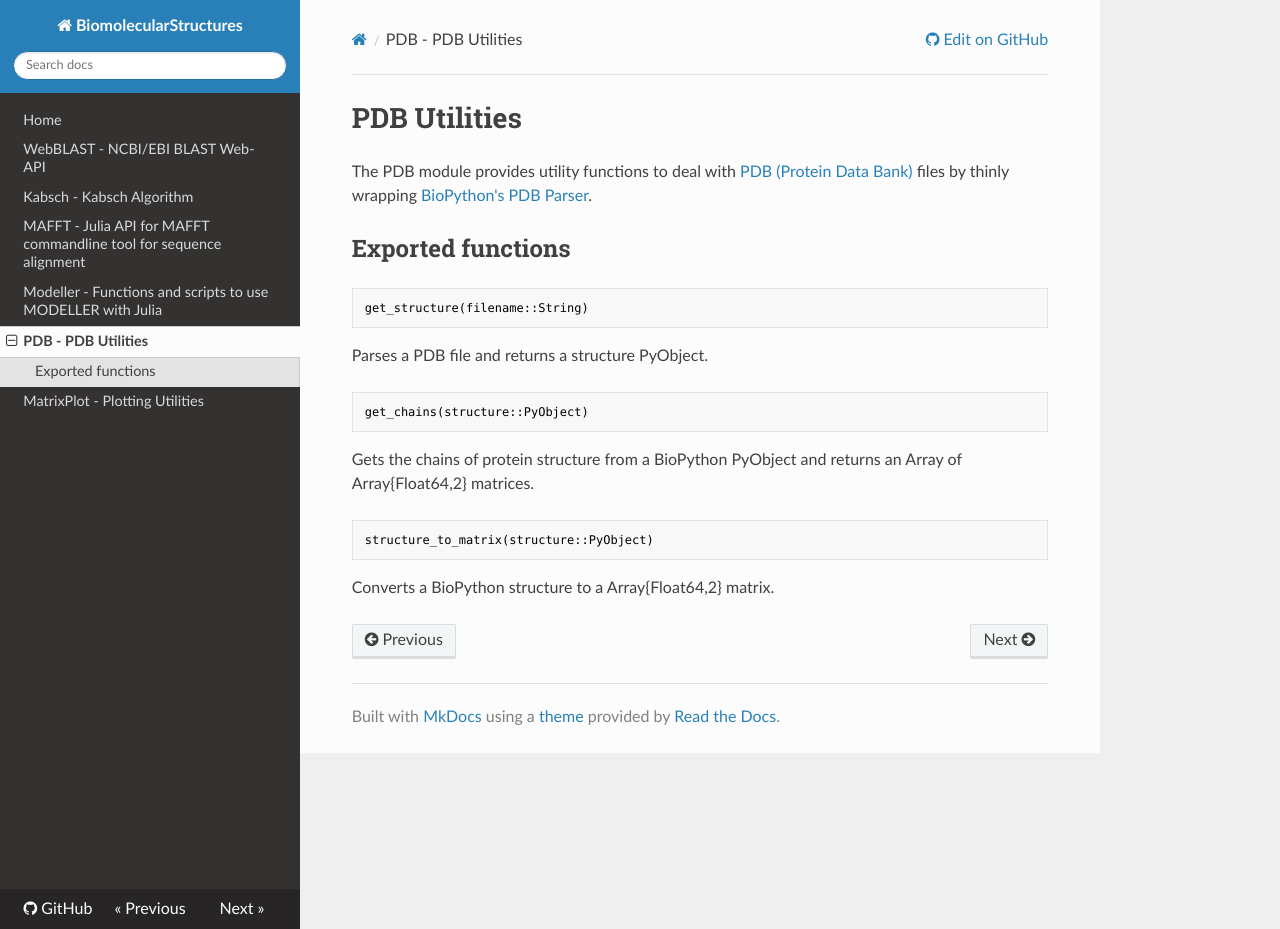
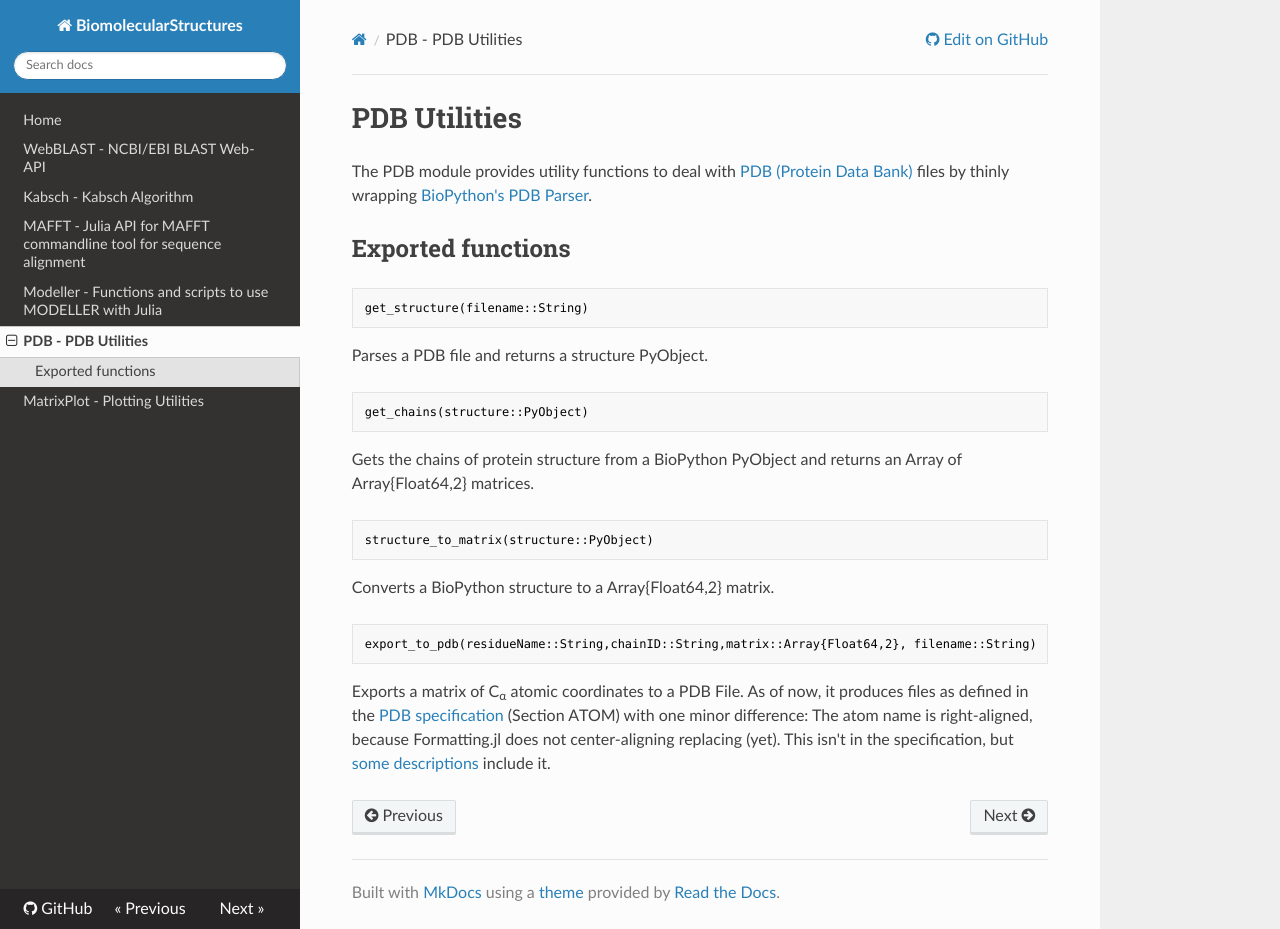
Before and after one commit to hng/BiomolecularStructures.jl, an MkDocs documentation site: the page built from docs/pdb.md, in a window 1280 px wide and 929 px high. Built offline with MkDocs 1.6.1, drawn with Linux system fonts in a browser that asks for light colours; nearby versions of some CDN libraries; old or Windows-style settings are respelled for this version of MkDocs.

Commit message:
update documentation to include pdb export

````diff
--- a/docs/pdb.md
+++ b/docs/pdb.md
@@ -21,3 +21,9 @@ structure_to_matrix(structure::PyObject)
 ```
 
 Converts a BioPython structure to a Array{Float64,2} matrix.
+
+```julia
+export_to_pdb(residueName::String,chainID::String,matrix::Array{Float64,2}, filename::String)
+```
+
+Exports a matrix of C<sub>&alpha;</sub> atomic coordinates to a PDB File. As of now, it produces files as defined in the [PDB specification](http://deposit.rcsb.org/adit/docs/pdb_atom_format.html) (Section ATOM) with one minor difference: The atom name is right-aligned, because Formatting.jl does not center-aligning replacing (yet). This isn't in the specification, but [some descriptions](http://cupnet.net/tag/pdb/) include it.
````
